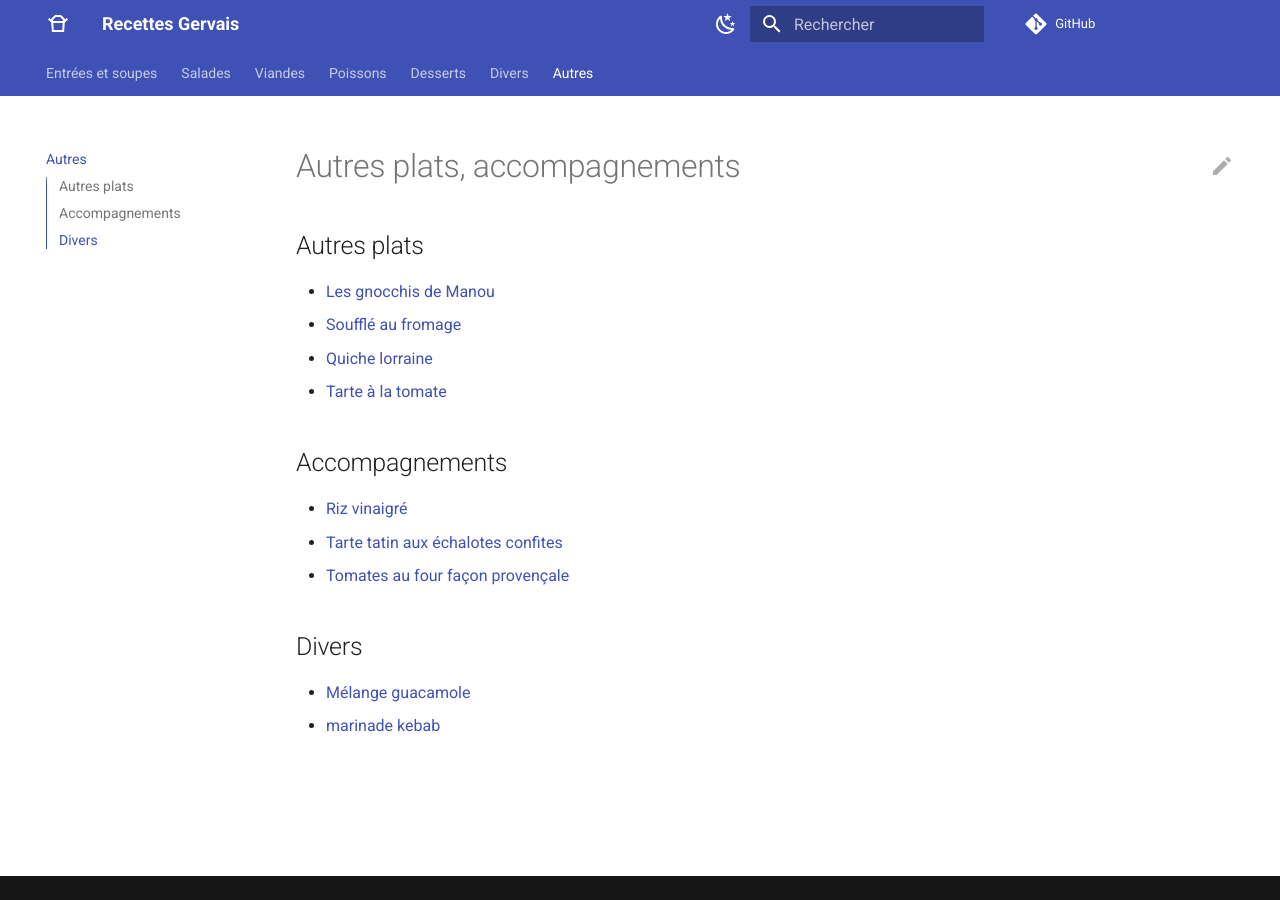
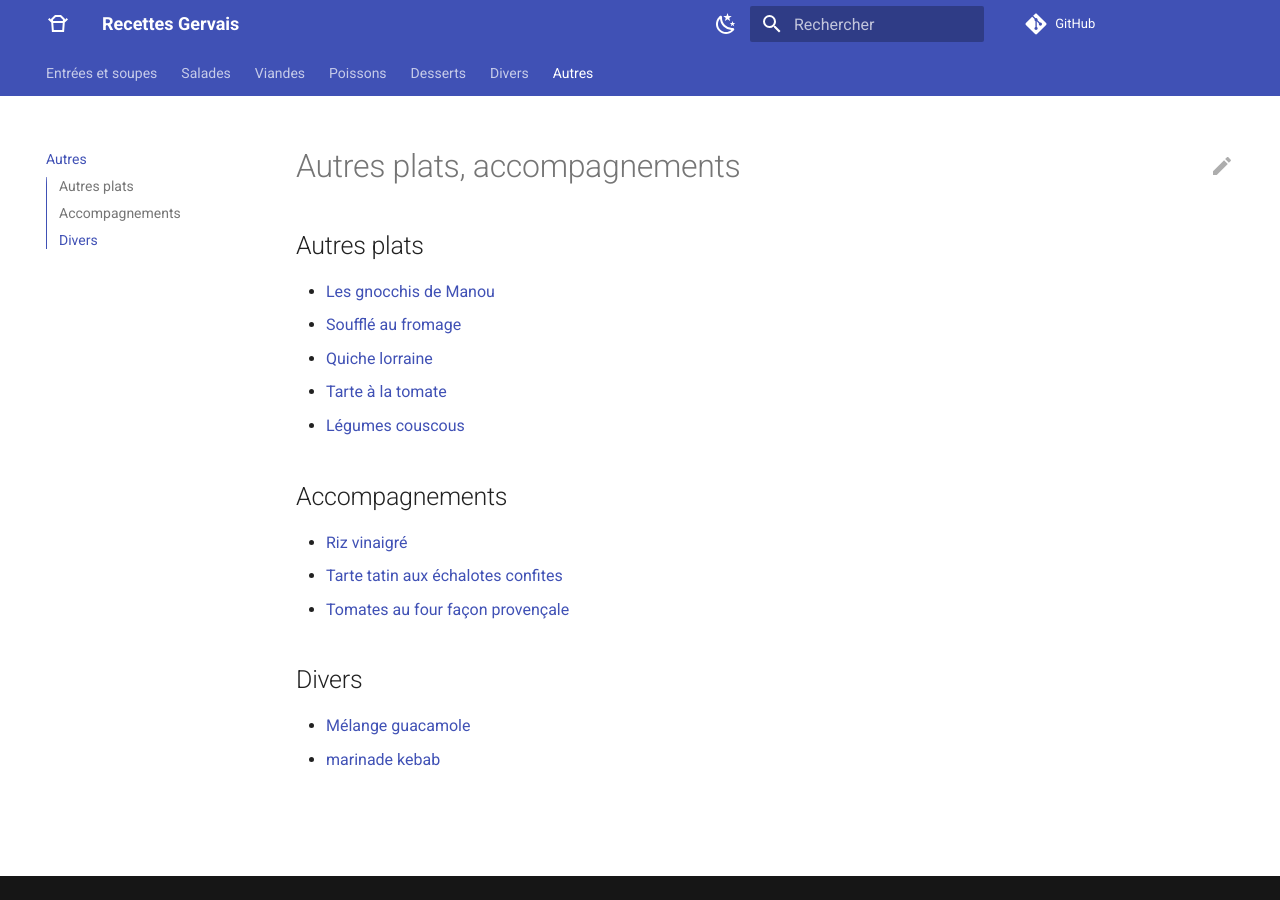
Before and after one commit to giem-git/recipes, an MkDocs documentation site: the page built from docs/autres.md, in a window 1280 px wide. Built offline with MkDocs 1.6.1 and Material for MkDocs 9.7.7, drawn with Linux system fonts in a browser that asks for light colours; comment, search, counter and statistics services are not loaded.

Commit message:
Update autres.md

```diff
--- a/docs/autres.md
+++ b/docs/autres.md
@@ -5,6 +5,7 @@
   * [Soufflé au fromage](autres/souffle_fromage.md)
   * [Quiche lorraine](autres/quiche.md)
   * [Tarte à la tomate](autres/tarte_tomates.md)
+  * [Légumes couscous](autres/couscous.md)
 
 ## Accompagnements
   * [Riz vinaigré](autres/riz_vinaigre.md)
```
